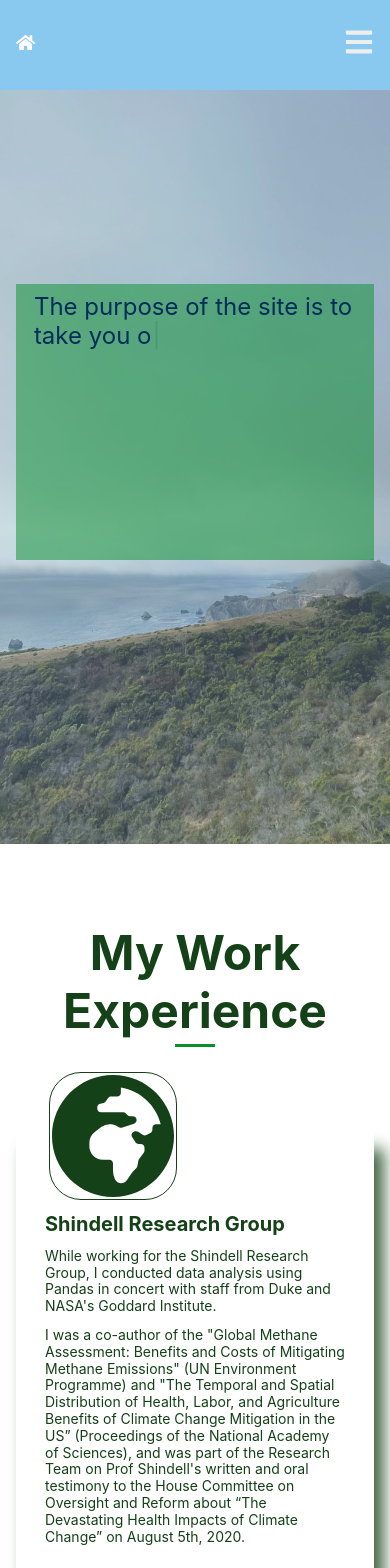
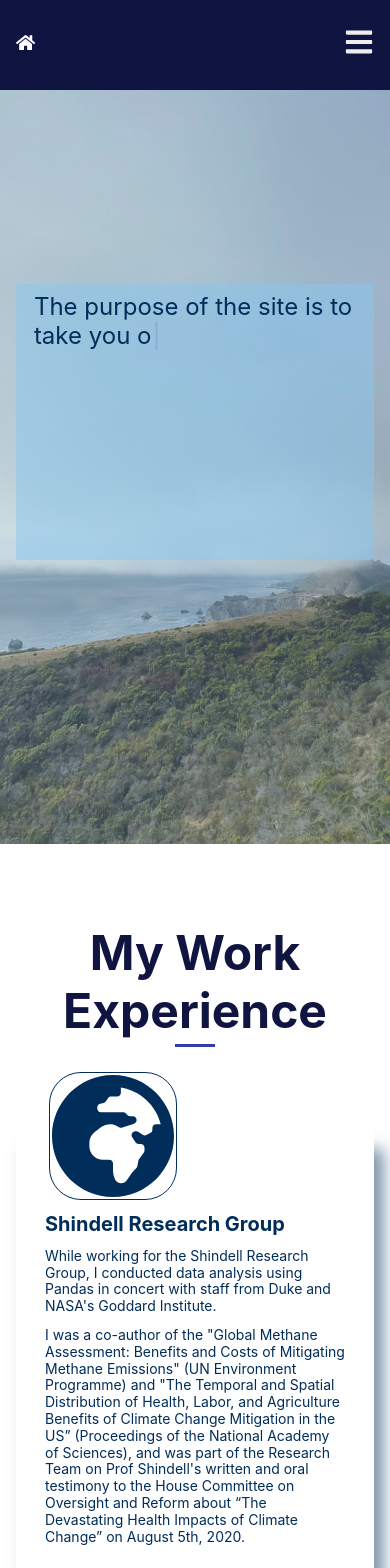
Before and after one commit to aglick24/my-app, a React (Create React App) app: page / in a window 390 px wide. Shown: the top 1568 px of the page. Built offline with nearby package versions, Linux system fonts and the light colour scheme.

Commit message:
much better blue theme

```diff
--- a/src/components/Hero.css
+++ b/src/components/Hero.css
@@ -31,7 +31,7 @@
     padding: 0.5rem;
     justify-content: center;
     color: var(--primary-dark);
-    background-color: var(--secondary-color-translucent);
+    background-color: var(--primary-color-translucent);
     display: inline-block;
     font-size: 60px;
     padding: 2.5% 5%;
--- a/src/components/InfoCard.css
+++ b/src/components/InfoCard.css
@@ -1,11 +1,11 @@
 .InfoCard {
     border: 1px solid white;
-    box-shadow: 15px 40px 15px var(--secondary-dark-translucent);
+    box-shadow: 15px 40px 15px var(--primary-dark-translucent);
     padding: 1rem;
 }
 
 .InfoCard p {
-    color: var(--secondary-dark);
+    color: var(--primary-dark);
     font-size: 1rem;
     margin: 12px;
 }
@@ -13,7 +13,7 @@
 .InfoCard img {
     width: 8rem;
     height: 8rem;
-    border: 1px solid var(--secondary-dark);
+    border: 1px solid var(--primary-dark);
     border-radius: 25%;
 }
 
@@ -22,8 +22,8 @@
     border-radius: 25%;
     height: 8rem;
     width: 8rem;
-    color: var(--secondary-dark);
-    border: 1px solid var(--secondary-dark);
+    color: var(--primary-dark);
+    border: 1px solid var(--primary-dark);
     text-align: center;
 }
 
@@ -34,21 +34,21 @@
 }
 
 .InfoCard span {
-    color: var(--secondary-dark);
+    color: var(--primary-dark);
     font-size: 1.2rem;
     font-weight: 700;
 }
 
 .InfoCard.Linked:hover {
-    background-color: var(--secondary-color-translucent);
-    border: 1px solid var(--secondary-color-translucent);
+    background-color: var(--primary-color-translucent);
+    border: 1px solid var(--primary-color-translucent);
 }
 
 @media screen and (max-width: 940px) {
     .InfoCard {
         max-width: 100%;
         margin: 1rem;
-        box-shadow: 10px 30px 15px var(--secondary-dark-translucent);
+        box-shadow: 10px 30px 15px var(--primary-dark-translucent);
     }
 }
 
--- a/src/components/Navbar.css
+++ b/src/components/Navbar.css
@@ -40,8 +40,8 @@
 
 .Header a:hover {
     padding-bottom: 12px;
-    border-bottom: 3px solid var(--primary-dark);
-    color: var(--primary-dark);
+    border-bottom: 3px solid var(--primary-color);
+    color: var(--primary-color);
     font-weight: 1000;
 }
 
@@ -54,7 +54,7 @@
 @media screen and (max-width:940px) {
     .Header {
         max-width: 100%;
-        background-color: var(--primary-color);
+        background-color: var(--secondary-dark);
     }
 
     .Header .Navbar {
@@ -74,7 +74,7 @@
         left: -100%;
         top: 90px;
         flex-direction: column;
-        background-color: var(--primary-color);
+        background-color: var(--secondary-dark);
         width: 100%;
         min-height: 20vh;
         z-index: 999;
--- a/src/index.css
+++ b/src/index.css
@@ -3,11 +3,11 @@
   --primary-color-translucent: rgb(137, 200, 239, 0.5);
   --primary-dark: rgb(0, 45, 90);
   --primary-dark-translucent: rgb(0, 45, 90, 0.5);
-  --secondary-color: rgb(8, 143, 46);
-  --secondary-color-translucent: rgb(8, 143, 46, 0.5);
-  --secondary-dark: rgb(20, 65, 23);
-  --secondary-dark-translucent: rgb(20, 65, 23, 0.8);
-  --overlay: rgba(180, 215, 250, 0.9);
+  --secondary-color: rgb(51, 61, 170);
+  --secondary-color-translucent: rgb(51, 61, 170, 0.5);
+  --secondary-dark: rgb(16, 20, 65);
+  --secondary-dark-translucent: rgb(6, 20, 65, 0.5);
+  --overlay: rgba(6, 20, 65, 0.9);
   --picture-overlay: rgba(180, 215, 250, 0.3);
   --translucent-white: rgb(255, 255, 255, 0.5);
   --thickness: 1px;
```
